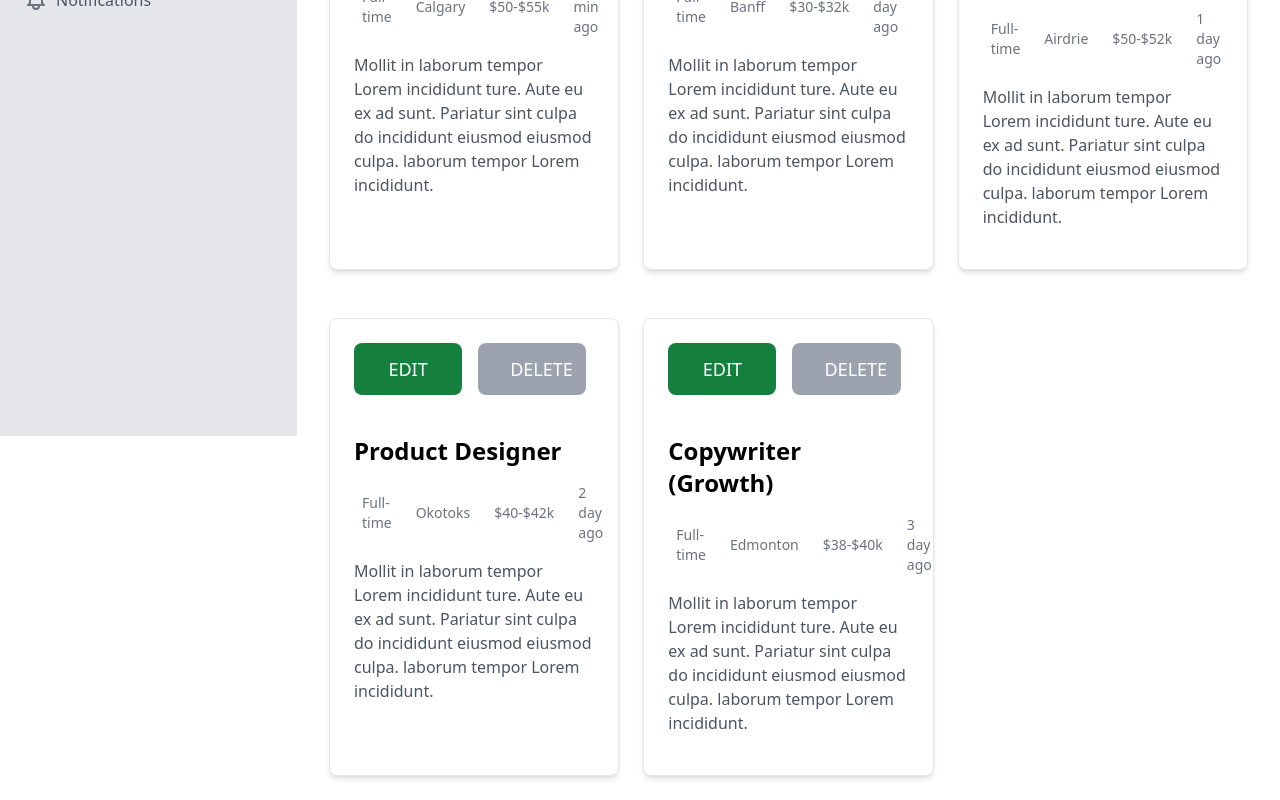
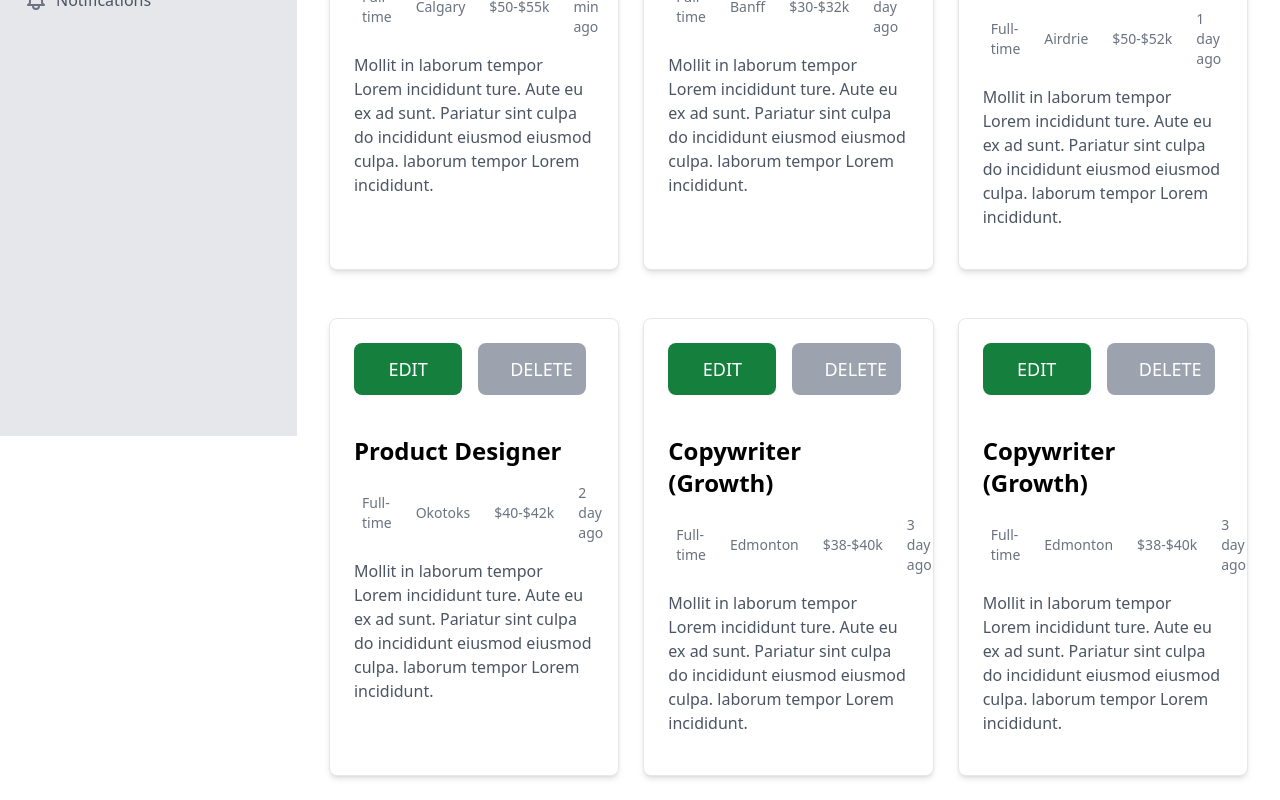
Before and after one commit to WeiChengLai1994/alberta_region_career, a Next.js app: page /pages/jobPost in a window 1280 px wide. Shown: the part 460-1260 px from the top of the page. Built offline with nearby package versions, Linux system fonts and the light colour scheme.

Commit message:
1129 employer job post page

```diff
--- a/app/pages/jobPost/page.js
+++ b/app/pages/jobPost/page.js
@@ -38,6 +38,14 @@ const JobPosts = () => {
         location: 'Okotoks',
         salary: '$40-$42k',
         postTime: '2 day ago',
+        description: 'Mollit in laborum tempor Lorem incididunt ture. Aute eu ex ad sunt. Pariatur sint culpa do incididunt eiusmod eiusmod culpa. laborum tempor Lorem incididunt.'
+      },
+      {
+        title: 'Copywriter (Growth)',
+        type: 'Full-time',
+        location: 'Edmonton',
+        salary: '$38-$40k',
+        postTime: '3 day ago',
         description: 'Mollit in laborum tempor Lorem incididunt ture. Aute eu ex ad sunt. Pariatur sint culpa do incididunt eiusmod eiusmod culpa. laborum tempor Lorem incididunt.'
       },
       {
@@ -112,8 +120,8 @@ const JobPosts = () => {
             {dashboardData.postedJobsList.map((job, index) => (
               <div key={index} className="bg-white shadow-md rounded-lg p-6 mb-6 border border-gray-200 ">
                 <div className="d-grid gap-2 d-md-block grid grid-cols-2 mb-10">
-                    <button class="btn btn-primary bg-green-700 text-white px-8 py-3 rounded-lg text-lg mr-2" type="button">EDIT</button>
-                    <button class="btn btn-primary bg-gray-400 text-white px-8 py-3 rounded-lg text-lg mr-2" type="button">DELETE</button>
+                    <button className="btn btn-primary bg-green-700 text-white px-8 py-3 rounded-lg text-lg mr-2" type="button">EDIT</button>
+                    <button className="btn btn-primary bg-gray-400 text-white px-8 py-3 rounded-lg text-lg mr-2" type="button">DELETE</button>
                 </div>
 
                     <h2 className="text-2xl font-bold mb-4">{job.title}</h2>
@@ -138,14 +146,13 @@ const JobPosts = () => {
                         </svg>
                         <span className="text-gray-500 text-sm mr-4">{job.postTime}</span>
 
-
-
                     </div>
                         <p className="text-gray-600 mb-4">{job.description}</p>
 
 
             </div>
             ))}
+
           </div>
         </div>
       </div>
```
